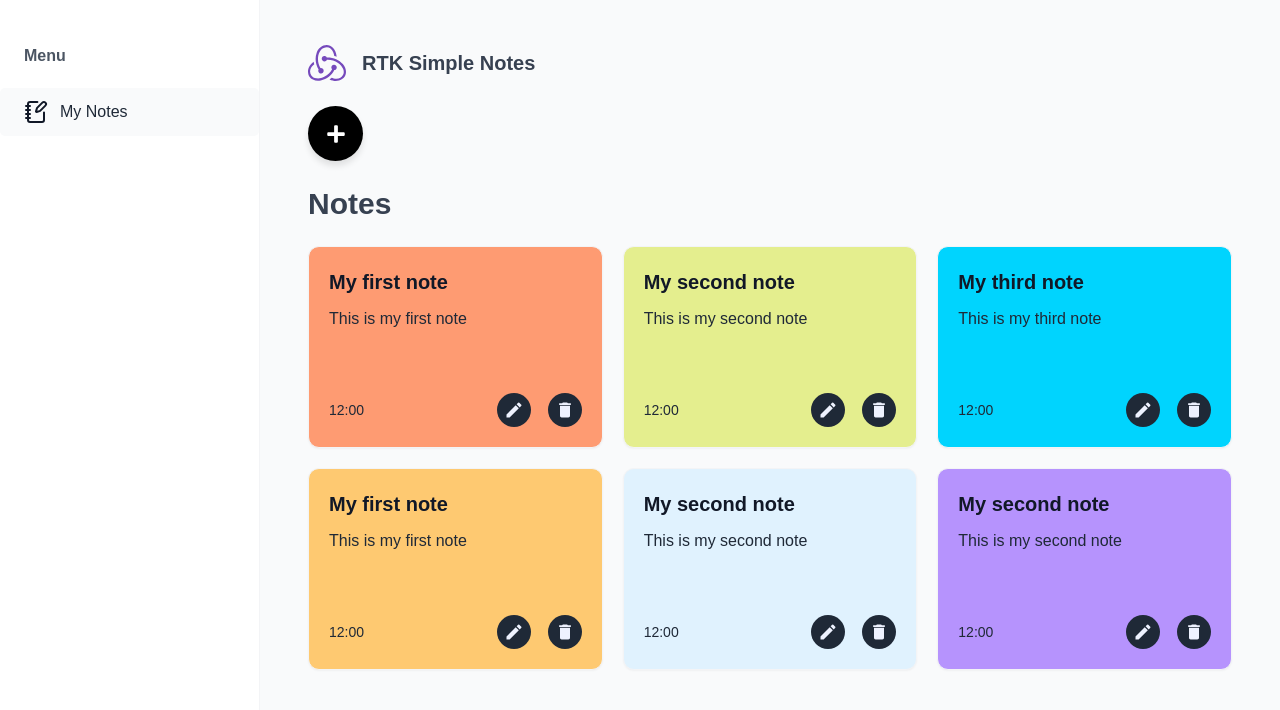
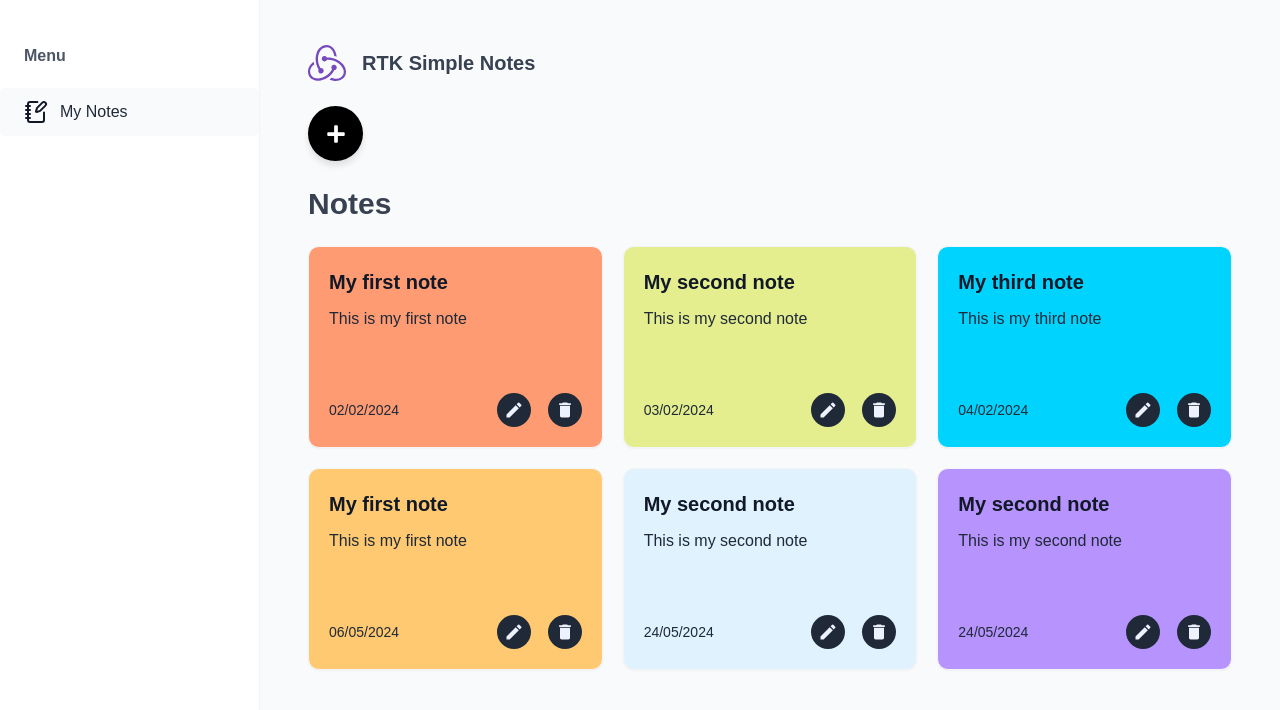
Before and after one commit to Akrambl01/Redux-toolkit-note-app, a React (Vite) app: page /notes in a window 1280 px wide. Shown: the top 710 px of the page. Built offline with nearby package versions, Linux system fonts and the light colour scheme.

Commit message:
enhance AddNoteModal with form reset on close and update note time format

```diff
--- a/src/features/notes/AddNoteModal.jsx
+++ b/src/features/notes/AddNoteModal.jsx
@@ -1,4 +1,4 @@
-import { useEffect, useState } from "react";
+import { useState, useEffect } from "react";
 import Modal from "../../ui/Modal";
 import Input from "../../ui/Input";
 import FormRow from "../../ui/FormRow";
@@ -7,7 +7,7 @@ import Form from "../../ui/Form";
 import DateInput from "../../ui/DateInput";
 import Textarea from "../../ui/Textarea";
 import { ColorCircle, ColorContainer } from "../../ui/ColorCircle";
-import { addNote, updateNote } from "./noteSlice";
+import { addNote, updateNote, hideModel } from "./noteSlice";
 import { useDispatch, useSelector } from "react-redux";
 
 const colorsObj = [
@@ -22,22 +22,25 @@ export default function AddNoteModal() {
   const [error, setError] = useState("");
   const [title, setTitle] = useState("");
   const [description, setDescription] = useState("");
-  const [time, setTime] = useState();
+  const [time, setTime] = useState(new Date().toISOString().split("T")[0]);
   const [color, setColor] = useState("");
   const dispatch = useDispatch();
-  const isEditing = useSelector((state) => state.note.isEditing);
+  const { isEditing, notes, isModalOpen } = useSelector((state) => state.note);
 
-  const notes = useSelector((state) => state.note.notes);
-
+  // Reset form when modal is closed or when switching between notes
   useEffect(() => {
-    if (isEditing) {
-      const note = notes.find((note) => note.id == isEditing);
-      setTitle(note.title);
-      setDescription(note.description);
-      setTime(note.time);
-      setColor(note.color);
+    if (isModalOpen && isEditing) {
+      const noteToEdit = notes.find((note) => note.id === isEditing);
+      if (noteToEdit) {
+        setTitle(noteToEdit.title);
+        setDescription(noteToEdit.description);
+        setTime(noteToEdit.time);
+        setColor(noteToEdit.color || "");
+      }
+    } else if (!isModalOpen) {
+      resetForm();
     }
-  }, [isEditing, notes]);
+  }, [isModalOpen, isEditing, notes]);
 
   const handleSubmit = (e) => {
     e.preventDefault();
@@ -46,14 +49,23 @@ export default function AddNoteModal() {
       setError(true);
       return;
     }
-    isEditing
-      ? dispatch(updateNote({ title, description, time, color }))
-      : dispatch(addNote({ title, description, time, color, id: Date.now() }));
 
+    if (isEditing) {
+      dispatch(updateNote({ title, description, time, color }));
+    } else {
+      dispatch(addNote({ title, description, time, color, id: Date.now() }));
+    }
+
+    resetForm();
+    dispatch(hideModel());
+  };
+
+  const resetForm = () => {
     setTitle("");
     setDescription("");
-    setTime("");
+    setTime(new Date().toISOString().split("T")[0]);
     setColor("");
+    setError("");
   };
 
   return (
--- a/src/features/notes/noteSlice.js
+++ b/src/features/notes/noteSlice.js
@@ -4,41 +4,41 @@ const initialNotes = [
     id: 1,
     title: "My first note",
     description: "This is my first note",
-    time: "12:00",
+    time: "02/02/2024",
     color: "#FE9B72",
   },
   {
     id: 2,
     title: "My second note",
     description: "This is my second note",
-    time: "12:00",
+    time: "03/02/2024",
     color: "#E4EE8E",
   },
   {
     id: 3,
     title: "My third note",
     description: "This is my third note",
-    time: "12:00",
+    time: "04/02/2024",
     color: "#00D4FE",
   },
   {
     id: 4,
     title: "My first note",
     description: "This is my first note",
-    time: "12:00",
+    time: "06/05/2024",
     color: "#FEC971",
   },
   {
     id: 5,
     title: "My second note",
     description: "This is my second note",
-    time: "12:00",
+    time: "24/05/2024",
   },
   {
     id: 6,
     title: "My second note",
     description: "This is my second note",
-    time: "12:00",
+    time: "24/05/2024",
     color: "#B693FD",
   },
 ];
@@ -98,4 +98,4 @@ export const {
 } = noteSlice.actions;
 export default noteSlice.reducer;
 
-export const getNotes = (state) => state.notes;
+// export const getNotes = (state) => state.notes;
--- a/src/store.js
+++ b/src/store.js
@@ -1,9 +1,9 @@
 import { configureStore } from "@reduxjs/toolkit";
-import noteSlice from "./features/notes/noteSlice";
+import noteReducer from "./features/notes/noteSlice";
 
 const store = configureStore({
   reducer: {
-    note: noteSlice,
+    note: noteReducer,
   },
 });
 
```
